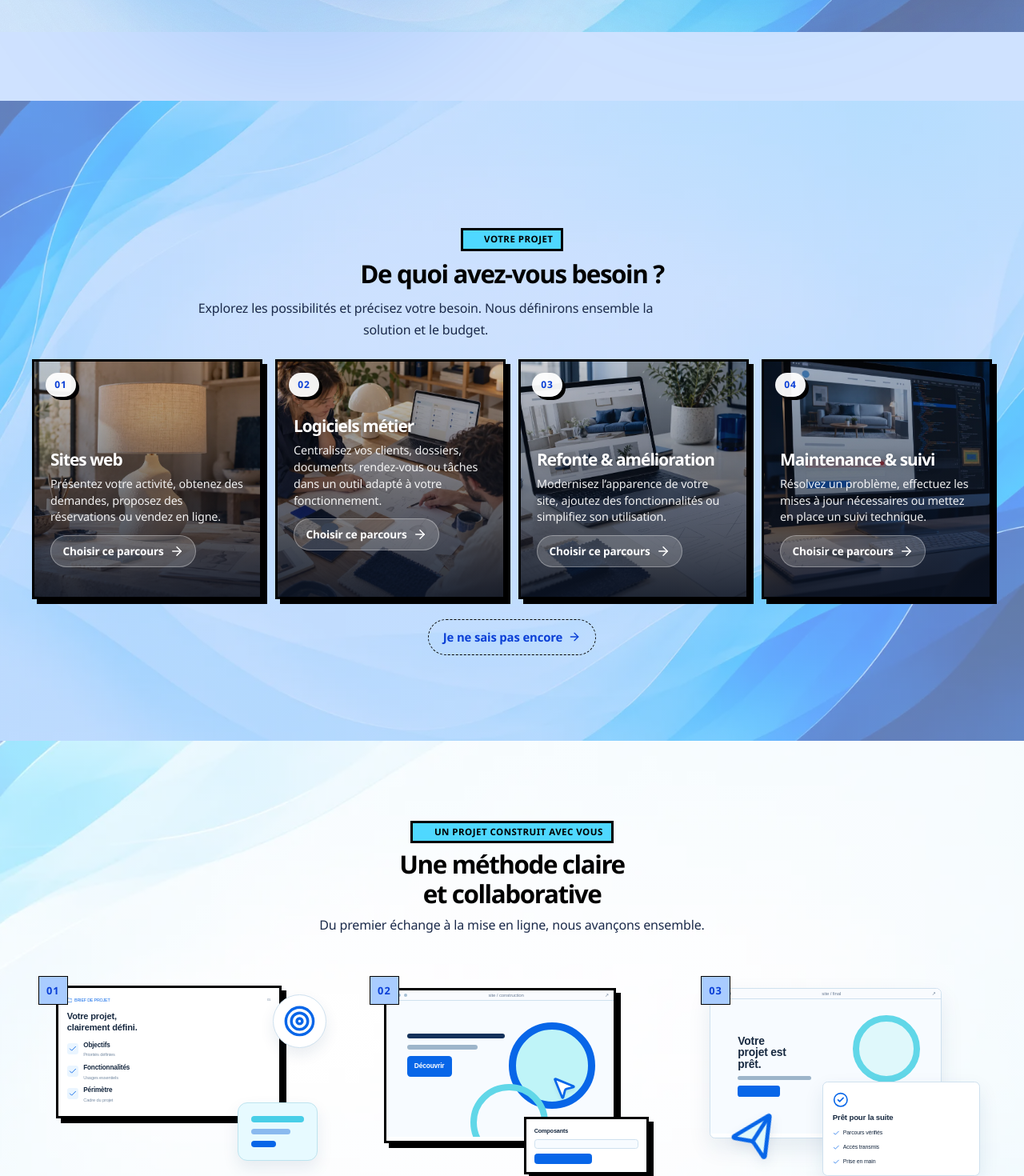
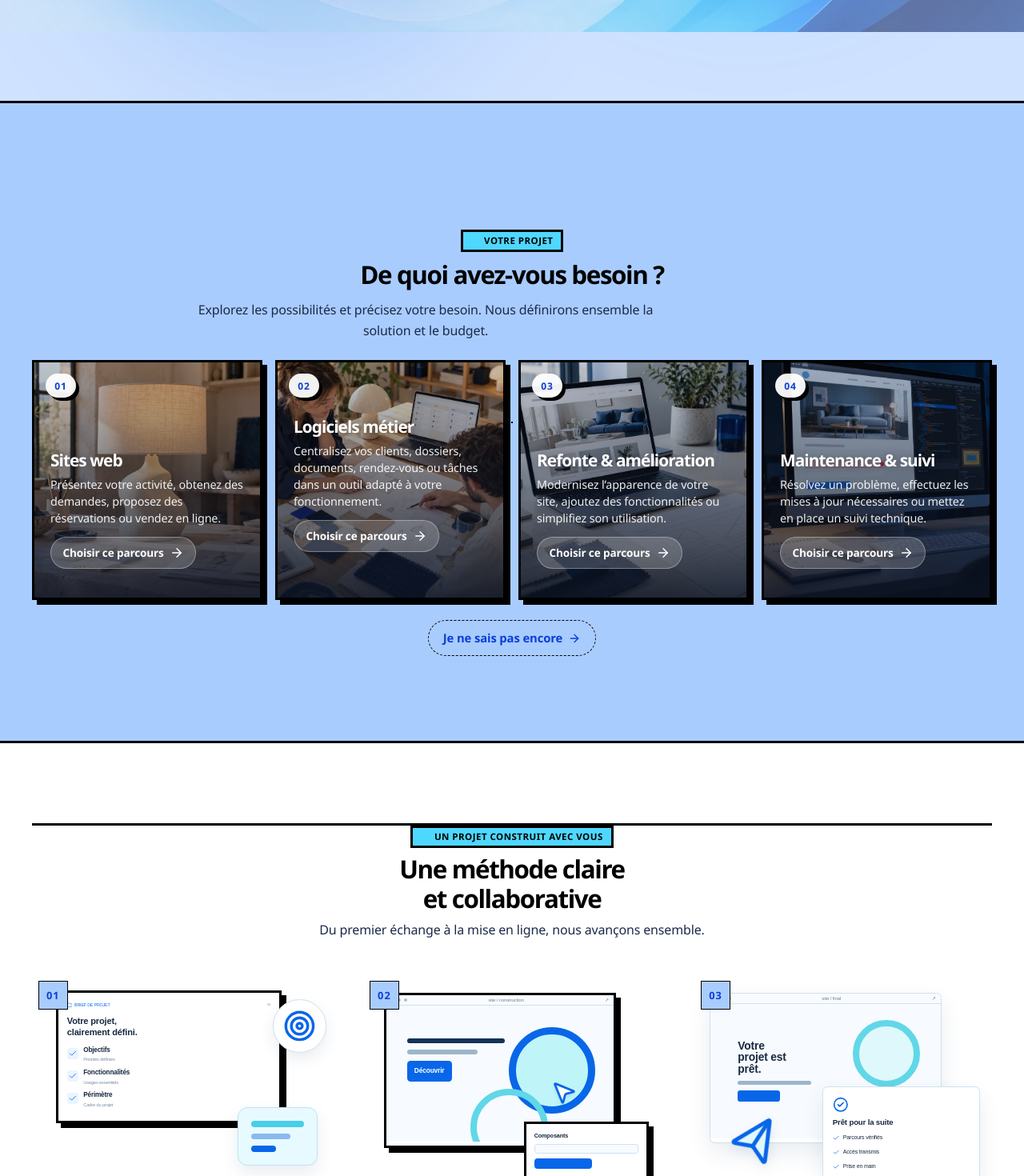
Before and after one commit to wiwi240/portfolio-, a React (Vite) app: page / in a window 1280 px wide. Shown: the part 760-2230 px from the top of the page at 80% size. Built offline with nearby package versions, Linux system fonts and the light colour scheme; a web font is replaced by a local one.

Commit message:
Neobrutalism: flat blue section bands instead of the photo background
Co-Authored-By: Claude Sonnet 5.5 <noreply@anthropic.com>

```diff
--- a/src/neobrutalism.css
+++ b/src/neobrutalism.css
@@ -102,3 +102,20 @@ img { border-radius: 0; }
 @media (prefers-reduced-motion: reduce) {
   .button:hover, .guide-answers button:hover, .guide-items label:hover, .project-entry-card:hover, .service-card:hover, .project-card:hover { transform: none; }
 }
+
+/* Section backgrounds: flat blue bands separated by a thick line, no photo, no veil, no gradient */
+.stack-scene--bg, .stack-scene--tint, .stack-scene--surface {
+  background-image: none !important;
+  border-top: var(--nb-border);
+}
+.stack-scene--bg { background-color: var(--bg) !important; }
+.stack-scene--tint { background-color: var(--tint) !important; }
+.stack-scene--surface { background-color: var(--surface) !important; }
+.stack-scene--bg, .stack-scene--tint {
+  background-image: radial-gradient(var(--nb-line) 1.2px, transparent 1.4px) !important;
+  background-size: 22px 22px !important;
+  background-blend-mode: normal;
+}
+.expertise-section, .contact-section, .about-section { background-image: none !important; -webkit-mask-image: none; mask-image: none; }
+.home-method { background: var(--surface) !important; border-block: var(--nb-border) !important; }
+body { background-image: none; }
```
